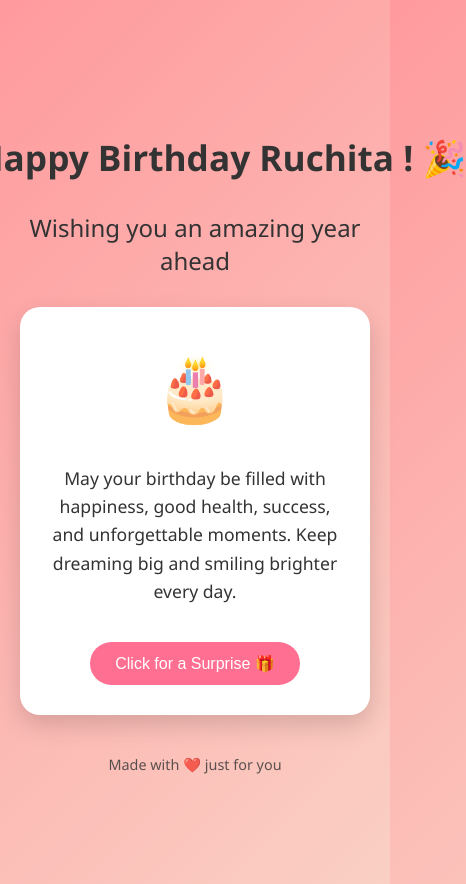
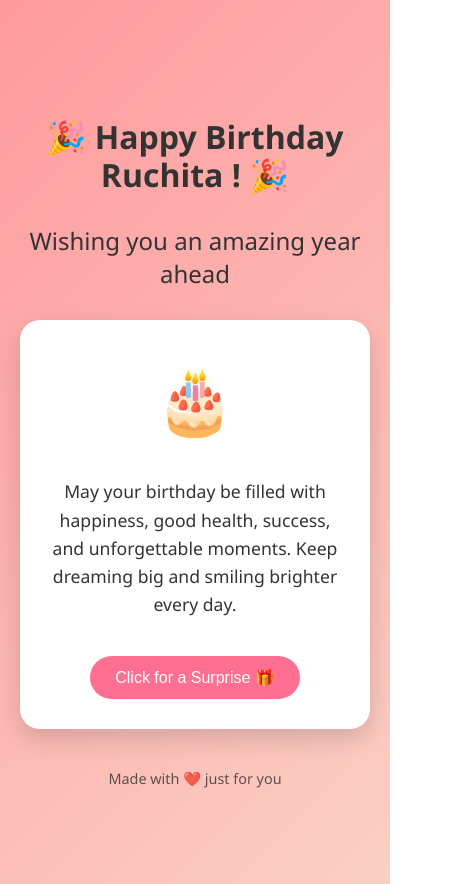
Before and after one commit to Yug-date/birthday-, a plain HTML site: page index.html in a window 390 px wide. Shown: the whole page, 466 px wide, since content can reach past the window. Drawn offline with Linux system fonts and the light colour scheme.

Commit message:
Update index.html

```diff
--- a/index.html
+++ b/index.html
@@ -84,17 +84,19 @@
       font-size: 0.9rem;
       opacity: 0.8;
     }
-    /* Keep "Happy Birthday" in one line */
 h1 {
-  white-space: nowrap;
+  text-align: center;
+  line-height: 1.2;
+  word-break: keep-all;
 }
 
-/* Adjust size for mobile screens */
+/* Mobile adjustment */
 @media (max-width: 600px) {
   h1 {
-    font-size: 2.2rem;
+    font-size: 2rem;
   }
 }
+
 
   </style>
 </head>
```
